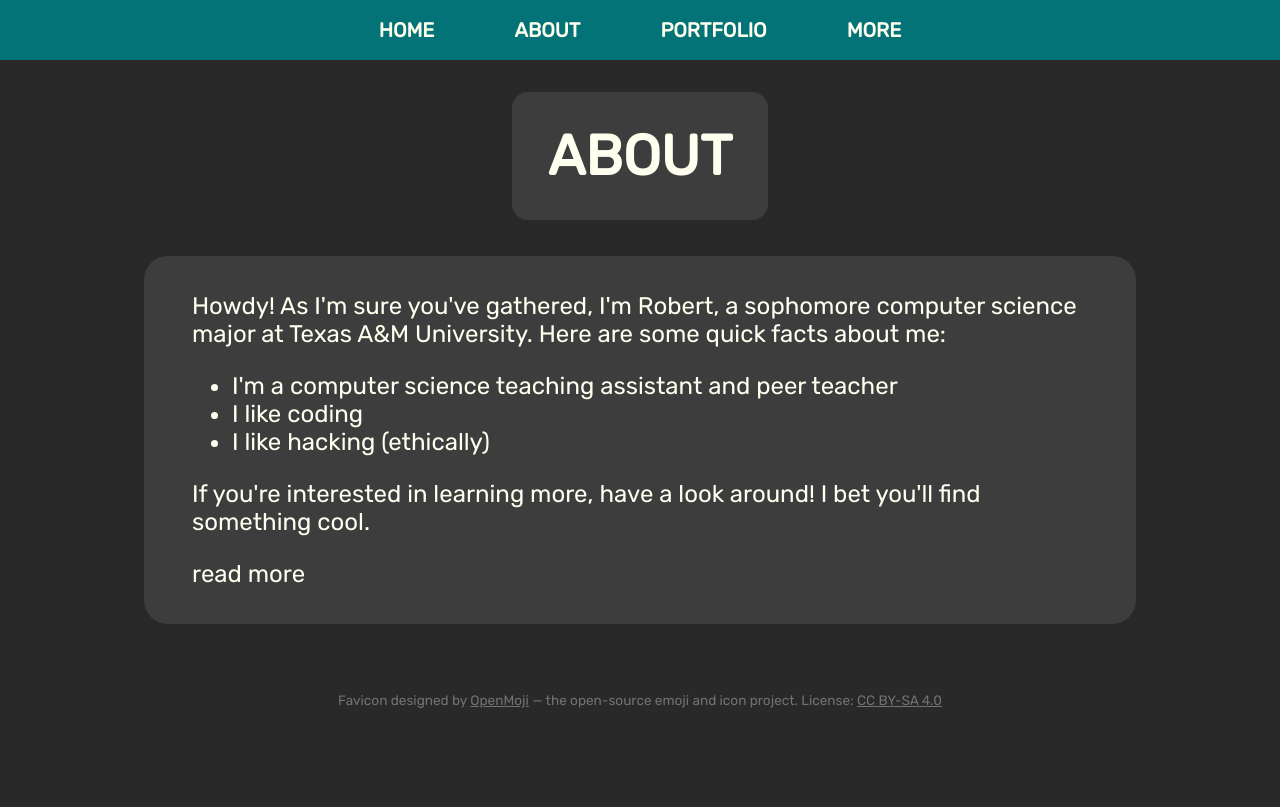
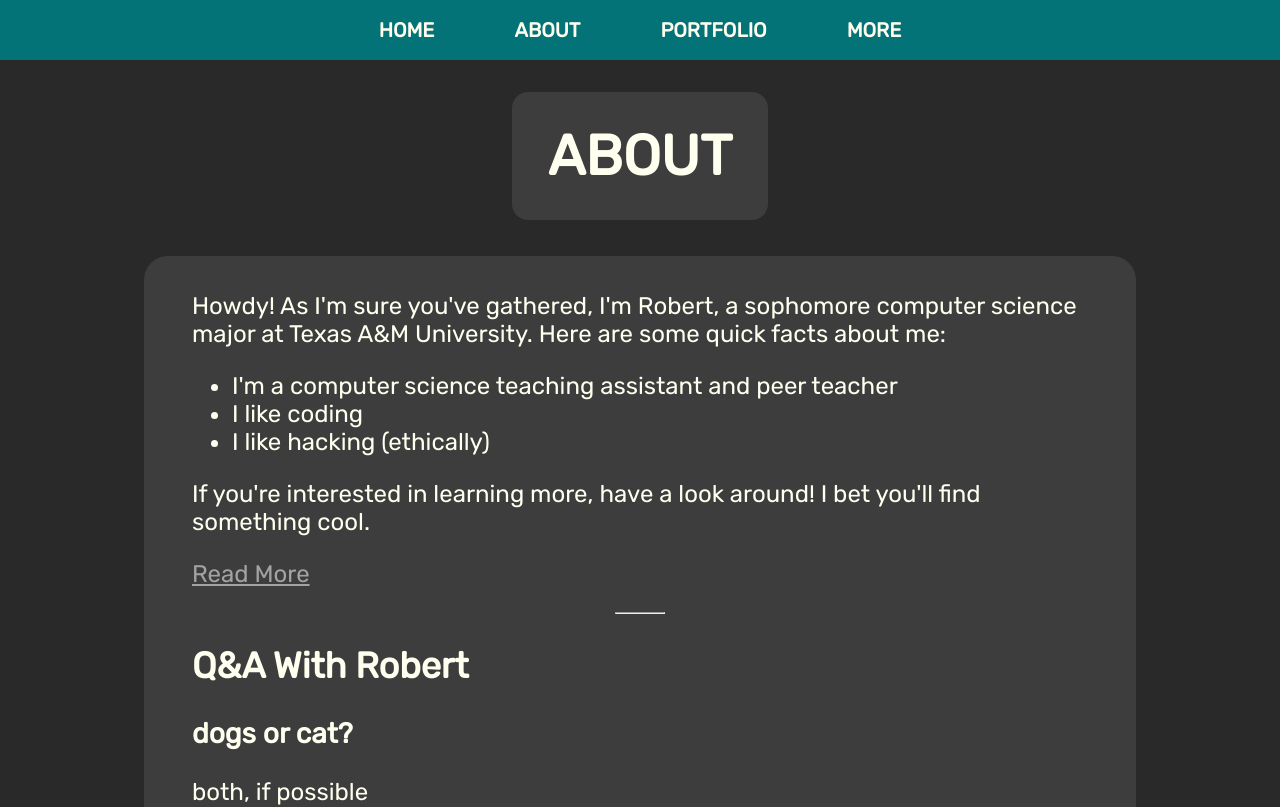
Before and after one commit to rstacks/my-website, a React (Vite) app: page /about in a window 1280 px wide. Shown: the top 807 px of the page. Built offline with nearby package versions, Linux system fonts and the light colour scheme.

Commit message:
Added additional text to ABOUT page

```diff
--- a/src/pages/About.jsx
+++ b/src/pages/About.jsx
@@ -26,7 +26,13 @@ export function About() {
           If you're interested in learning more, have a look around! I bet
           you'll find something cool.
         </p>
-        <p>read more</p>
+        <button id="read-more-button">
+          Read More
+        </button>
+        <hr />
+        <h2>Q&A With Robert</h2>
+        <h3>dogs or cat?</h3>
+        <p>both, if possible</p>
       </main>
       <Footer />
     </HelmetProvider>
--- a/src/styles.css
+++ b/src/styles.css
@@ -216,17 +216,6 @@ body {
   font-size: 1.5em;
 }
 
-/*
-#about-text {
-  background-color: #3D3D3D;
-  margin-left: 15em;
-  margin-right: 15em;
-  padding: 1em;
-  font-size: 1.5em;
-  border-radius: 0.75em;
-}
-*/
-
 #page-header {
   background-color: #3D3D3D;
   border-radius: 1em;
@@ -265,3 +254,28 @@ body {
     font-size: 4vw;
   }
 }
+
+#read-more-button {
+  font-family: 'Rubik', 'Trebuchet MS', sans-serif;
+  color: #A3A3A3;
+  background: none;
+  border-style: none;
+  padding: 0;
+  font-size: 1em;
+  text-decoration: underline;
+  margin-bottom: 1em;
+}
+
+/* Hover and click styles for read-more-button */
+#read-more-button:hover {
+  cursor: pointer;
+}
+#read-more-button:active {
+  opacity: 50%;
+}
+
+hr {
+  color: #FFFFF0;
+  max-width: 2em;
+  margin-top: 0;
+}
```
